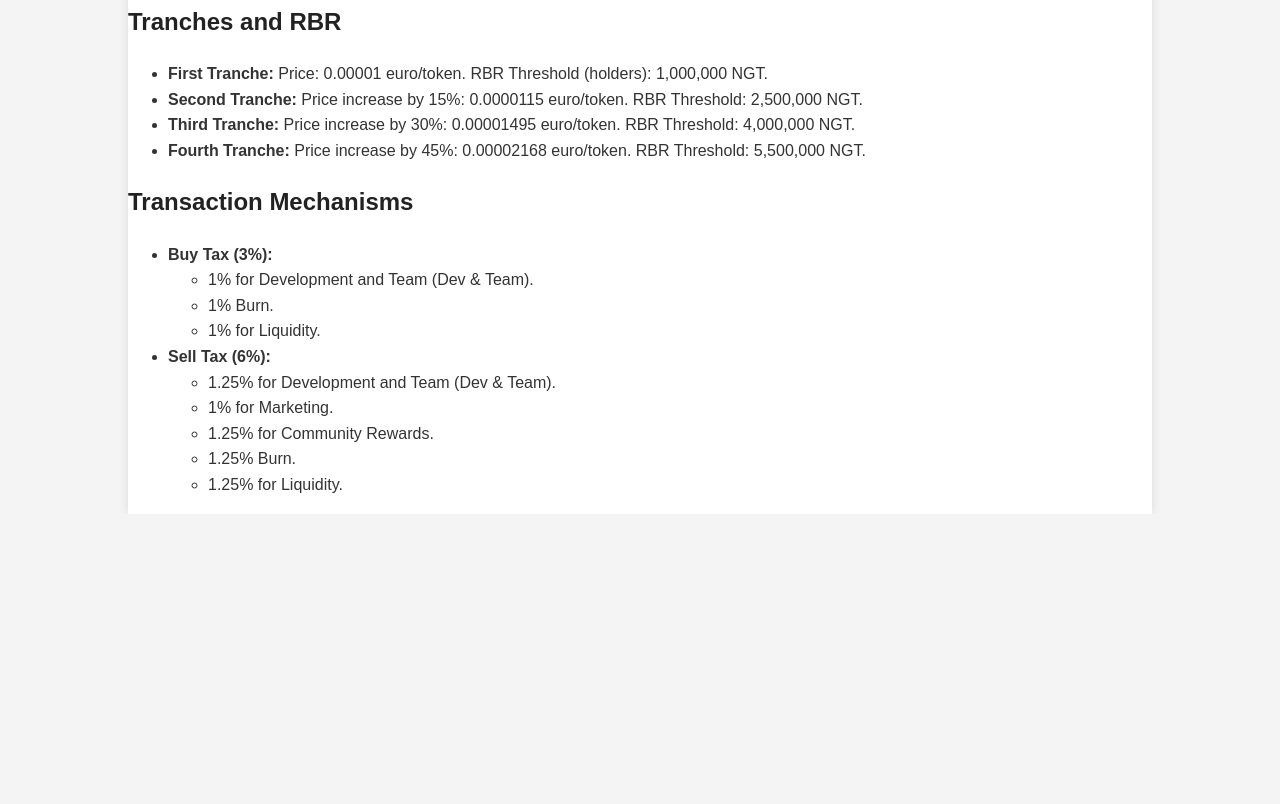
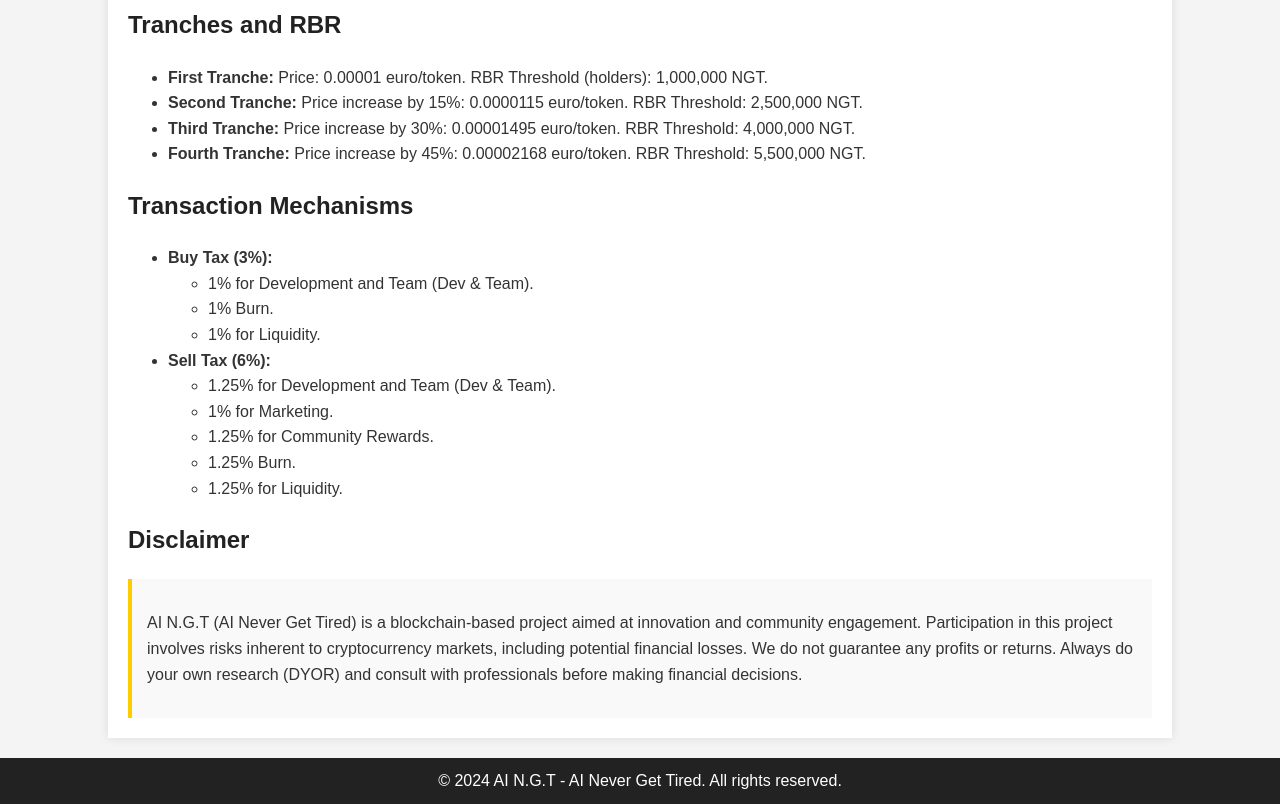
Before and after one commit to AINGT/AI--N.G.Tired., a plain HTML site: page AI_NGT_Page.html in a window 1280 px wide. Shown: the part 1770-2574 px from the top of the page. Before the commit the page ends 2284 px from the top, so only its background shows below. Drawn offline with Linux system fonts and the light colour scheme.

Commit message:
Update AI_NGT_Page.html

```diff
--- a/AI_NGT_Page.html
+++ b/AI_NGT_Page.html
@@ -1,4 +1,3 @@
-
 <!DOCTYPE html>
 <html lang="en">
 <head>
@@ -24,6 +23,7 @@
             width: 80%;
             margin: auto;
             overflow: hidden;
+            padding: 20px;
             background: #fff;
             box-shadow: 0 0 10px rgba(0, 0, 0, 0.1);
         }
@@ -32,12 +32,19 @@
             padding: 10px 0;
             background: #222;
             color: #fff;
-            position: fixed;
-            bottom: 0;
-            width: 100%;
+            margin-top: 20px;
         }
         h1, h2, h3 {
             color: #222;
+        }
+        h1 {
+            margin-bottom: 5px;
+        }
+        .disclaimer {
+            margin-top: 20px;
+            padding: 15px;
+            background-color: #f9f9f9;
+            border-left: 4px solid #ffcc00;
         }
     </style>
 </head>
@@ -125,12 +132,20 @@
             <li>1.25% Burn.</li>
             <li>1.25% for Liquidity.</li>
         </ul>
+    </ul>
 
-    </ul>
+    <h2>Disclaimer</h2>
+    <div class="disclaimer">
+        <p>
+            AI N.G.T (AI Never Get Tired) is a blockchain-based project aimed at innovation and community engagement.
+            Participation in this project involves risks inherent to cryptocurrency markets, including potential financial losses.
+            We do not guarantee any profits or returns. Always do your own research (DYOR) and consult with professionals before
+            making financial decisions.
+        </p>
+    </div>
+</div>
 <footer>
-    <p>&copy; 2024 AI N.G.T - AI Never Get Tired. All rights reserved.</p>
-    <p>All content on this site is protected by copyright laws. Unauthorized reproduction or distribution of any content is strictly prohibited.</p>
+    &copy; 2024 AI N.G.T - AI Never Get Tired. All rights reserved.
 </footer>
-
 </body>
 </html>
```
